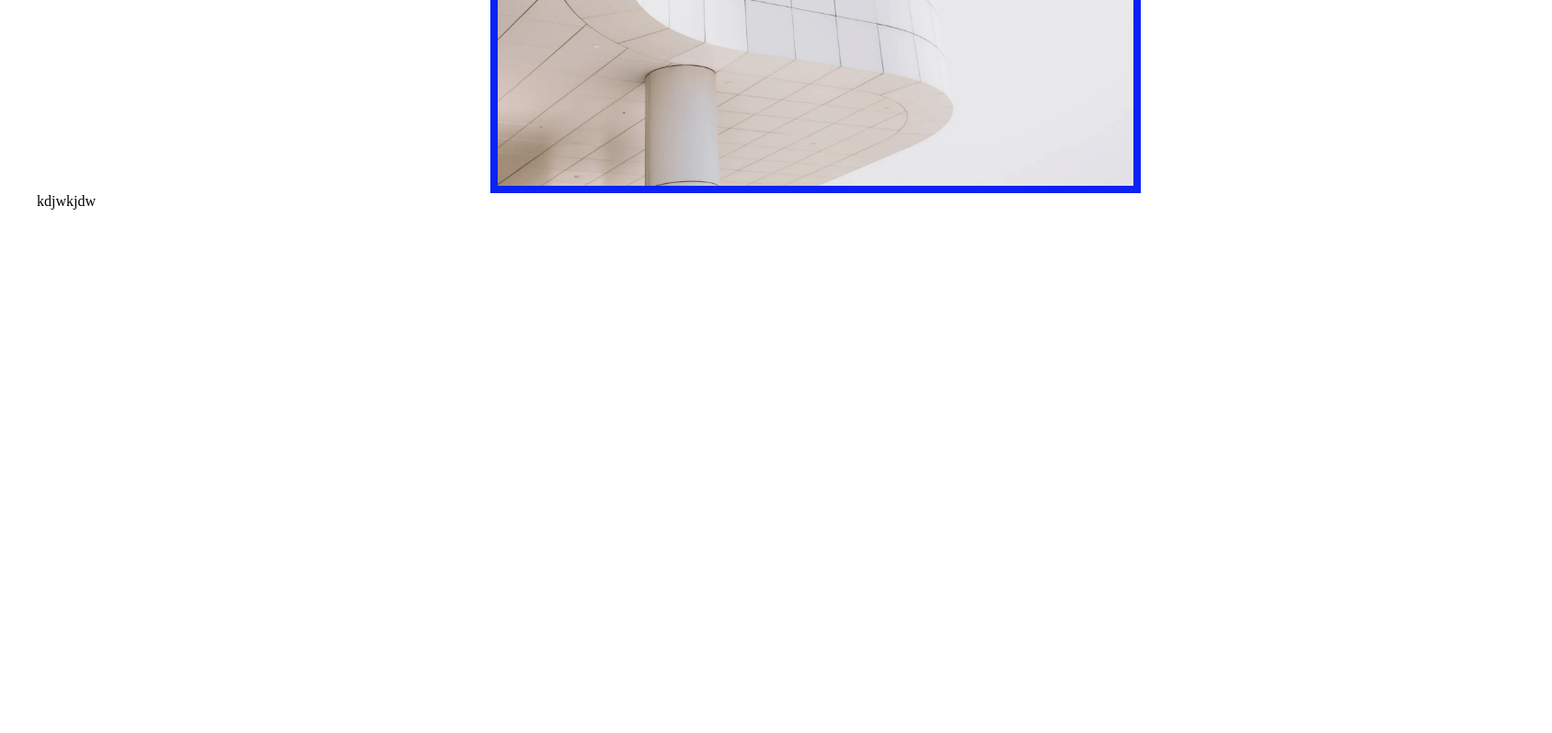
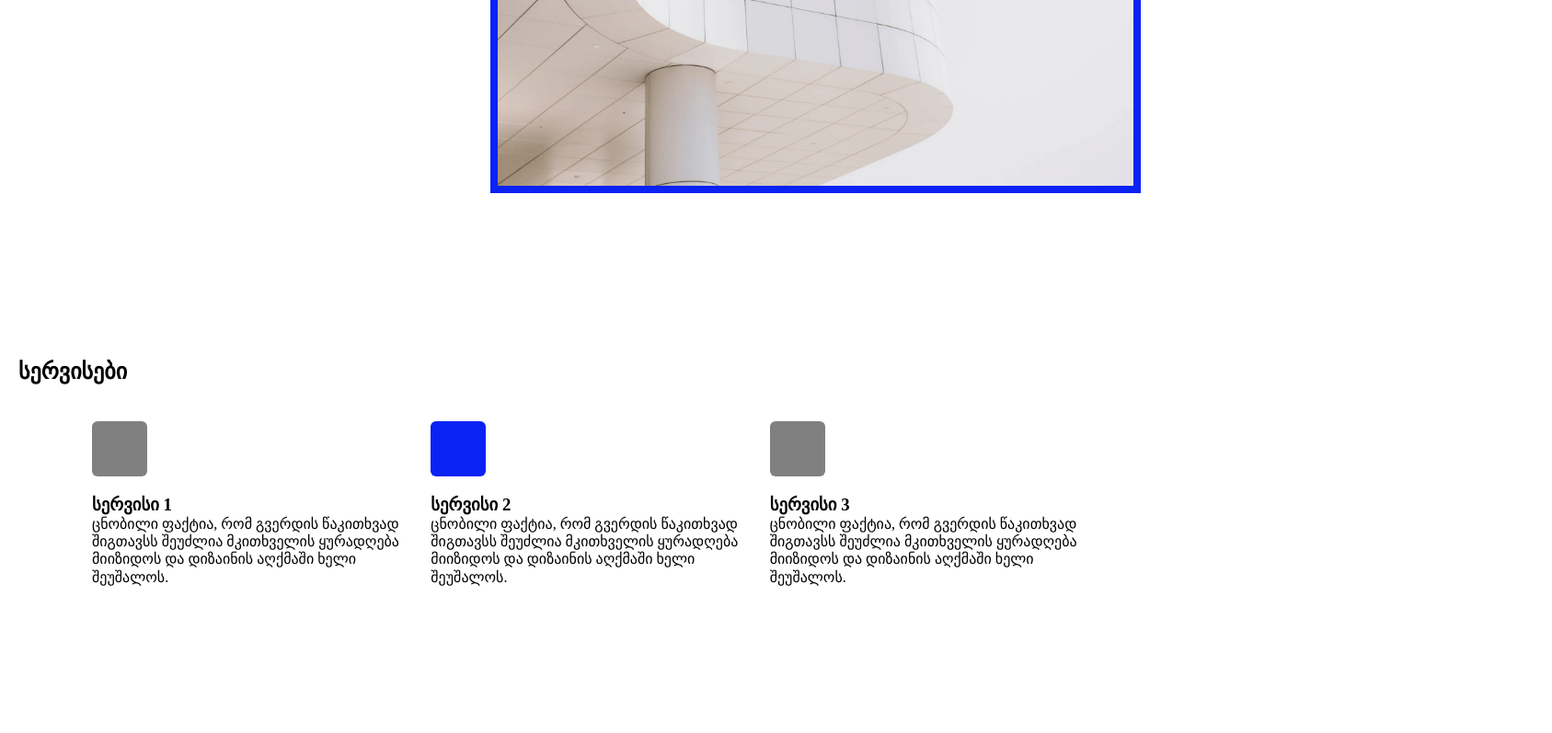
Before and after one commit to Tchokhura/davaleba-5, a plain HTML site: page index.html in a window 1280 px wide. Shown: the part 1423-2220 px from the top of the page at 92% size, 1687 px wide, since content can reach past the window. Before the commit the page ends 1771 px from the top, so only its background shows below. Drawn offline with Linux system fonts and the light colour scheme.

Commit message:
service cards

```diff
--- a/css/style.css
+++ b/css/style.css
@@ -49,14 +49,14 @@ nav .mtavari {
 }
 .image1 {
   height: 595px;
-  width: 684px;
+  width: 550px;
 }
 .image2 {
   width: 707px;
   height: 597px;
 }
 .image3 {
-  width: 684px;
+  width: 550px;
   height: 595px;
 }
 .controls {
@@ -119,3 +119,37 @@ nav .mtavari {
   border: 8px solid #0a22f4;
   background: #fff;
 }
+.services {
+  padding: 60px 20px;
+}
+.services__title {
+  font-size: 20px;
+  font-weight: 700;
+  margin-bottom: 40px;
+  margin-left: 80px;
+}
+.service__cards {
+  display: flex;
+  gap: 25px;
+  padding-bottom: 20px;
+  margin: 80px;
+  margin-top: 40px;
+}
+.service__card p {
+  font-size: 16px;
+  line-height: 1.2;
+}
+.icon {
+  width: 60px;
+  height: 60px;
+  border-radius: 6px;
+  background: gray;
+  margin-bottom: 20px;
+}
+.icon__blue {
+  width: 60px;
+  height: 60px;
+  border-radius: 6px;
+  background: #0a22f4;
+  margin-bottom: 20px;
+}
--- a/index.html
+++ b/index.html
@@ -66,8 +66,39 @@
             <img src="images/image4.png" alt="image4" />
           </div>
         </div>
-        <p>kdjwkjdw</p>
+      </section>
+      <section class="services">
+        <h2 id="services__title">სერვისები</h2>
+        <div class="service__cards">
+          <div class="service__card">
+            <div class="icon"></div>
+            <h3>სერვისი 1</h3>
+            <p>
+              ცნობილი ფაქტია, რომ გვერდის წაკითხვად შიგთავსს შეუძლია მკითხველის
+              ყურადღება მიიზიდოს და დიზაინის აღქმაში ხელი შეუშალოს.
+            </p>
+          </div>
+
+          <div class="service__card">
+            <div class="icon__blue"></div>
+            <h3>სერვისი 2</h3>
+            <p>
+              ცნობილი ფაქტია, რომ გვერდის წაკითხვად შიგთავსს შეუძლია მკითხველის
+              ყურადღება მიიზიდოს და დიზაინის აღქმაში ხელი შეუშალოს.
+            </p>
+          </div>
+
+          <div class="service__card">
+            <div class="icon"></div>
+            <h3>სერვისი 3</h3>
+            <p>
+              ცნობილი ფაქტია, რომ გვერდის წაკითხვად შიგთავსს შეუძლია მკითხველის
+              ყურადღება მიიზიდოს და დიზაინის აღქმაში ხელი შეუშალოს.
+            </p>
+          </div>
+        </div>
       </section>
     </main>
+    <footer></footer>
   </body>
 </html>
```
